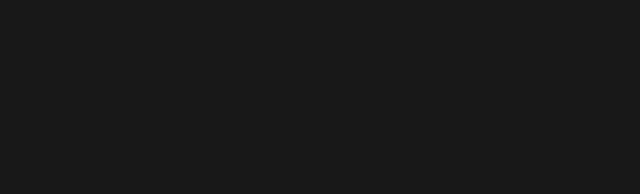
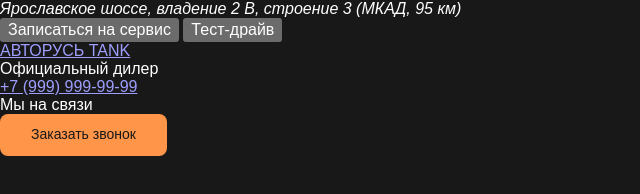
Before and after one commit to AlexanderKoldin/tank-landing, a website built with Vite: page index.html in a window 1280 px wide. Shown: the whole page, without its empty margins (0-640 px from the left). Built offline with nearby package versions, Linux system fonts and the light colour scheme; files whose address does not match are found by name.

Commit message:
feat: add header markup

```diff
--- a/index.html
+++ b/index.html
@@ -5,9 +5,48 @@
     <link rel="icon" type="image/svg+xml" href="/favicon.svg" />
     <meta name="viewport" content="width=device-width, initial-scale=1.0" />
     <title>АВТОРУСЬ TANK</title>
+    <script type="module" src="/src/main.js"></script>
   </head>
   <body>
-    <div id="app"></div>
-    <script type="module" src="/src/main.js"></script>
+    <header class="header">
+      <div class="container">
+        <div class="header__top">
+          <address class="header__address">
+            <!-- icon: map-pin -->
+            Ярославское шоссе, владение 2 В, строение 3 (МКАД, 95 км)
+          </address>
+
+          <div class="header__actions">
+            <button class="header__action" type="button">
+              <!-- icon: settings -->
+              Записаться на сервис
+            </button>
+            <button class="header__action" type="button">
+              <!-- icon: speedometer -->
+              Тест-драйв
+            </button>
+          </div>
+        </div>
+
+        <div class="header__bottom">
+          <a href="/" class="header__logo">
+            <!-- img: логотип -->
+            <span class="header__logo-text">АВТОРУСЬ TANK</span>
+          </a>
+
+          <p class="header__tagline">Официальный дилер</p>
+
+          <div class="header__contacts">
+            <a href="tel:+79999999999" class="header__phone">+7 (999) 999-99-99</a>
+            <p class="header__status">Мы на связи</p>
+          </div>
+
+          <button class="button button--primary button--small header__callback" type="button">
+            <!-- icon: phone-incoming -->
+            Заказать звонок
+          </button>
+        </div>
+      </div>
+    </header>
   </body>
 </html>
```
